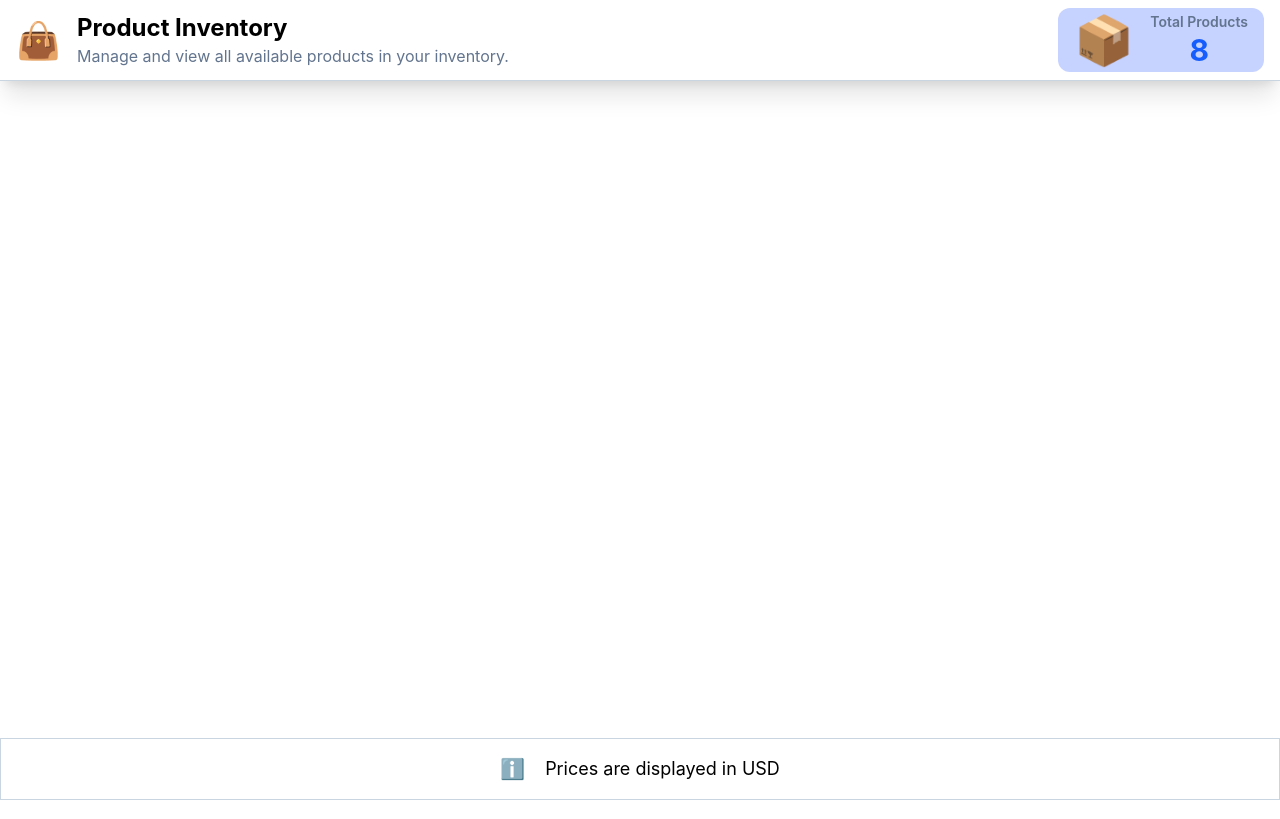
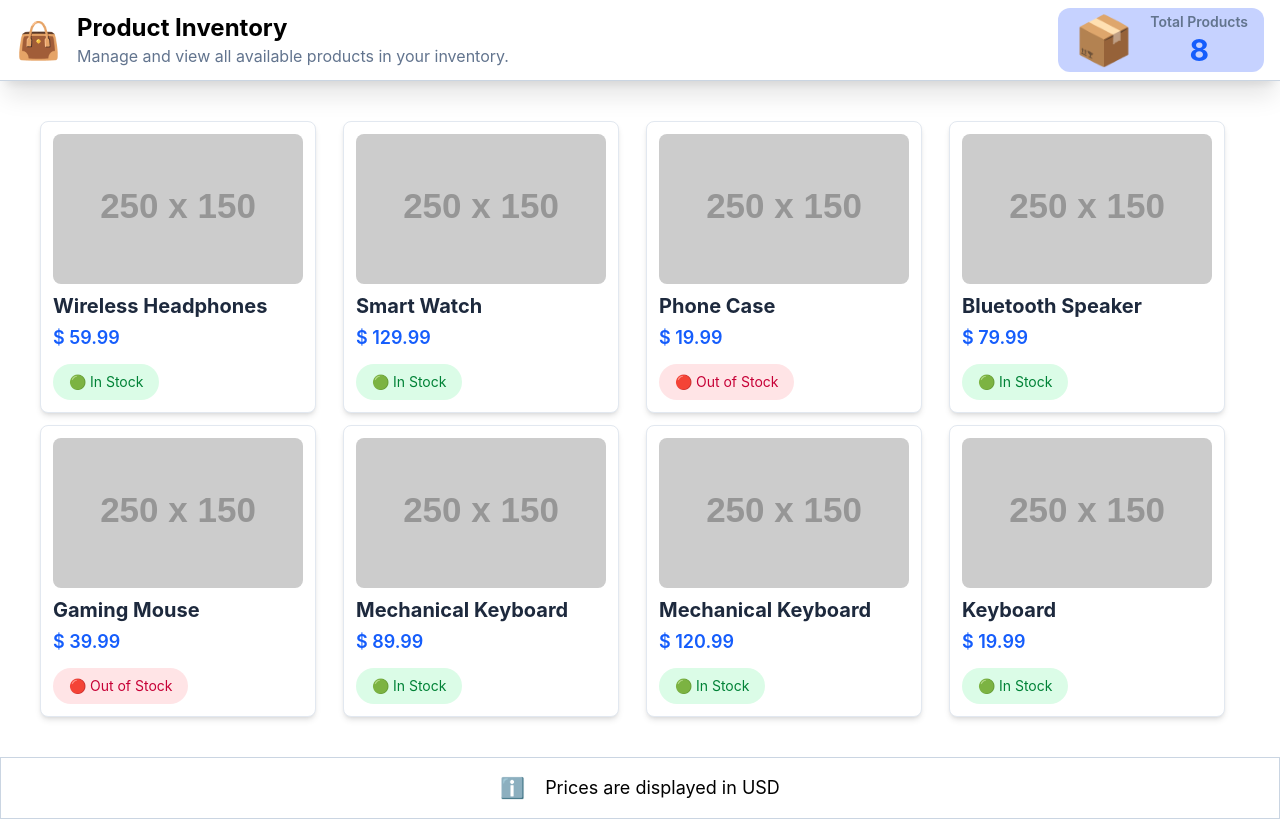
Before and after one commit to Sarfarosh-0/Web_Development, a React (Vite) app in the folder REACT_JS/01_React_App/: page / in a window 1280 px wide. Built offline with nearby package versions, Linux system fonts and the light colour scheme.

Commit message:
Final Product Inventory

```diff
--- a/REACT_JS/01_React_App/src/04_Product_Inventory/Components/Footer.jsx
+++ b/REACT_JS/01_React_App/src/04_Product_Inventory/Components/Footer.jsx
@@ -1,6 +1,6 @@
 function Footer() {
     return (
-        <footer className="flex justify-center items-center gap-5 border border-slate-300 w-full py-4 absolute bottom-0">
+        <footer className="flex justify-center items-center gap-5 border border-slate-300 w-full py-4 bg-white">
             <span className="text-xl">ℹ️</span>
             <p className="text-lg">Prices are displayed in USD</p>
         </footer>
--- a/REACT_JS/01_React_App/src/04_Product_Inventory/Components/ProductCard.jsx
+++ b/REACT_JS/01_React_App/src/04_Product_Inventory/Components/ProductCard.jsx
@@ -1,17 +1,17 @@
-function ProductCard() {
+function ProductCard({ name, price, inStock }) {
     return (
         <div className="bg-white p-3 w-fit rounded-lg shadow-md border border-slate-200 hover:scale-105 transition-all duration-500 ease-in-out">
             <img src="https://placehold.co/250x150" alt="Product" className="object-cover rounded-lg" />
 
             <div>
-                <h2 className="text-xl font-bold text-slate-800 mt-2"> Wireless Headphones </h2>
-                <p className="text-blue-600 text-lg font-semibold mt-1"> $59.99 </p>
+                <h2 className="text-xl font-bold text-slate-800 mt-2"> {name}</h2>
+                <p className="text-blue-600 text-lg font-semibold mt-1"> $ {price}</p>
 
-                <span className="inline-block mt-4 bg-green-100 text-green-700 px-4 py-2 rounded-full text-sm font-semibold">
-                    🟢 In Stock
+                <span className={`inline-block mt-3 px-4 py-2 rounded-full text-sm font-semibold" ${inStock? "bg-green-100 text-green-700" : "bg-rose-100 text-rose-700"}`}>
+                    {inStock ? "🟢 In Stock" : "🔴 Out of Stock"}
                 </span>
             </div>
-        </div>
+        </div >
     );
 }
 
--- a/REACT_JS/01_React_App/src/04_Product_Inventory/Components/ProductGrid.jsx
+++ b/REACT_JS/01_React_App/src/04_Product_Inventory/Components/ProductGrid.jsx
@@ -1,9 +1,21 @@
 import ProductCard from "./ProductCard"
+import products from "../data/products";
 
 function ProductGrid() {
 
+    products.map((product) => (
+        <ProductCard />
+    ))
     return (
-        <main className="grid grid-cols-4 grid-rows-3 gap-2">
+        <main className="grid grid-cols-4 grid-rows-2 gap-3 p-10">
+            {products.map((product) => (
+                <ProductCard
+                 key={product.id}
+                 name={product.name}
+                 price={product.price}
+                 inStock={product.inStock}
+                  />
+            ))}
         </main>
     )
 }
```
